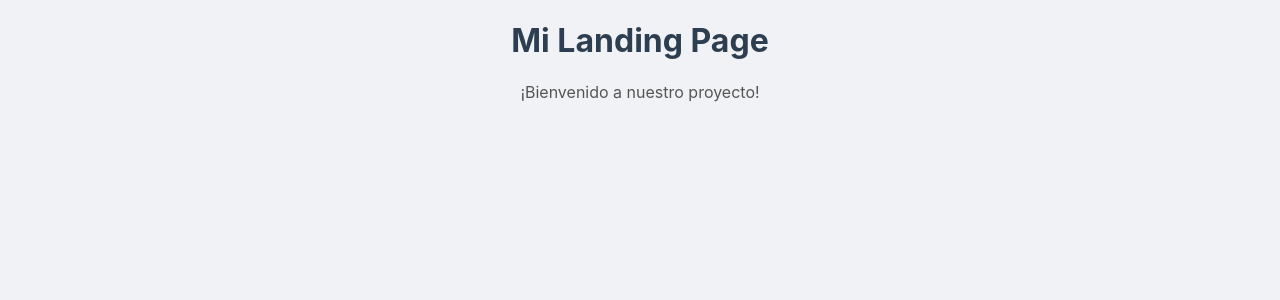
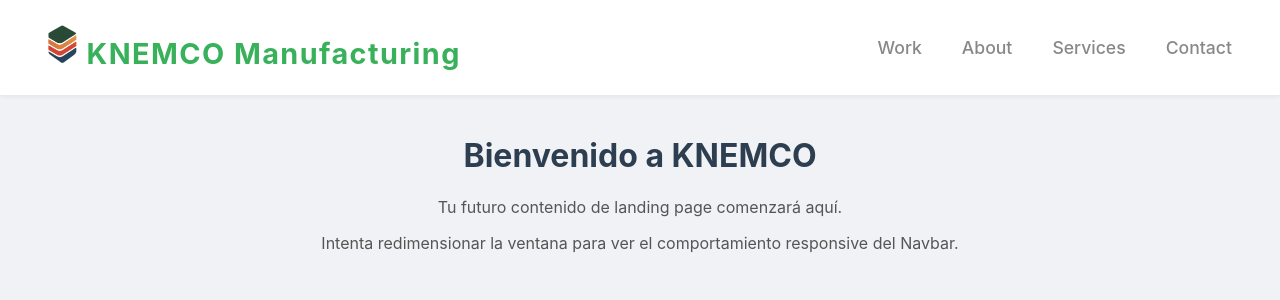
Before and after one commit to MauroMiranda0/knemco-manufacturing-fullstack, a React (Vite) app in the folder client/: page / in a window 1280 px wide. Shown: the top 300 px of the page. Built offline with nearby package versions, Linux system fonts and the light colour scheme.

Commit message:
feat: Implement responsive Navbar component

```diff
--- a/client/src/App.jsx
+++ b/client/src/App.jsx
@@ -1,12 +1,18 @@
 // client/src/App.jsx
 import React from 'react';
+import Navbar from './components/Navbar'; // Importa el componente Navbar
 // Importar estilos generales más adelante
 
 function App() {
   return (
     <div>
-      <h1>Mi Landing Page</h1>
-      <p>¡Bienvenido a nuestro proyecto!</p>
+      <Navbar /> {/* Renderiza el componente Navbar */}
+      {/* El contenido de tu landing page irá aquí, debajo del Navbar */}
+      <main style={{ padding: '20px', textAlign: 'center' }}>
+        <h1>Bienvenido a KNEMCO</h1>
+        <p>Tu futuro contenido de landing page comenzará aquí.</p>
+        <p>Intenta redimensionar la ventana para ver el comportamiento responsive del Navbar.</p>
+      </main>
     </div>
   );
 }
--- /dev/null
+++ b/client/src/components/Navbar.jsx
@@ -0,0 +1,35 @@
+// client/src/components/Navbar.jsx
+import React from 'react';
+import '../styles/Navbar.css'; // Importamos el CSS específico para el Navbar
+import Logo from '../assets/logo.jpg';
+
+
+const Navbar = () => {
+  // Podemos añadir estado y lógica para el menú responsive aquí más adelante
+  return (
+    <nav className="navbar">
+      <div className="navbar-brand">
+        <a href="/" className="navbar-logo">
+        <img src={Logo} alt="imagen logo" />
+          <span className='title'>KNEMCO Manufacturing</span>
+        </a>
+      </div>
+      <ul className="navbar-nav">
+        <li className="nav-item">
+          <a href="#work" className="nav-link">Work</a>
+        </li>
+        <li className="nav-item">
+          <a href="#about" className="nav-link">About</a>
+        </li>
+        <li className="nav-item">
+          <a href="#services" className="nav-link">Services</a>
+        </li>
+        <li className="nav-item">
+          <a href="#contact" className="nav-link">Contact</a>
+        </li>
+      </ul>
+    </nav>
+  );
+};
+
+export default Navbar;
--- /dev/null
+++ b/client/src/styles/Navbar.css
@@ -0,0 +1,74 @@
+/* client/src/styles/Navbar.css */
+
+.navbar {
+  display: flex; /* Usamos flexbox para alinear elementos */
+  justify-content: space-between; /* Espacia el logo y los enlaces */
+  align-items: center; /* Centra verticalmente los elementos */
+  padding: 1.5rem 3rem; /* Espaciado interno superior/inferior y lateral */
+  background-color: #fff; /* Fondo blanco */
+  box-shadow: 0 2px 4px rgba(0, 0, 0, 0.05); /* Sutil sombra en la parte inferior */
+  position: sticky; /* Permite que el navbar se quede arriba al hacer scroll */
+  top: 0;
+  z-index: 1000; /* Asegura que esté por encima de otros elementos */
+}
+
+.navbar-logo img {
+  height: 40px;
+  margin-right: 10px;
+}
+
+.navbar-brand .navbar-logo {
+  font-size: 1.8rem; /* Tamaño del texto del logo */
+  font-weight: bold;
+  color: #38b15a; /* Color verde del logo (Knemco) */
+  text-decoration: none; /* Elimina el subrayado del enlace */
+  letter-spacing: 0.05em; /* Pequeño espaciado entre letras */
+  transition: color 0.3s ease; /* Transición suave para el color */
+}
+
+.navbar-brand .navbar-logo:hover {
+  color: #2e8b4e; /* Un tono más oscuro al pasar el ratón */
+}
+
+.navbar-nav {
+  display: flex; /* Flexbox para los elementos de navegación */
+  list-style: none; /* Elimina los puntos de la lista */
+  margin: 0;
+  padding: 0;
+}
+
+.nav-item {
+  margin-left: 2.5rem; /* Espacio entre los elementos de navegación */
+}
+
+.nav-link {
+  color: #888; /* Color de texto gris claro */
+  text-decoration: none; /* Elimina el subrayado */
+  font-size: 1.1rem; /* Tamaño del texto */
+  font-weight: 500; /* Grosor de la fuente */
+  transition: color 0.3s ease; /* Transición suave para el color */
+}
+
+.nav-link:hover,
+.nav-link:focus {
+  color: #333; /* Color de texto más oscuro al pasar el ratón */
+}
+
+/* --- Responsive Design --- */
+/* Para pantallas más pequeñas, ocultamos el menú de navegación y preparamos para un icono de hamburguesa */
+@media (max-width: 768px) {
+  .navbar-nav {
+    display: none; /* Oculta el menú de navegación por defecto */
+    /* Aquí iría la lógica para mostrar el menú con un icono de hamburguesa */
+  }
+
+  .navbar {
+    padding: 1rem 1.5rem; /* Menos padding en pantallas pequeñas */
+  }
+
+  .navbar-brand .navbar-logo {
+    font-size: 1.5rem; /* Tamaño de logo más pequeño en móviles */
+  }
+
+  /* Más adelante añadiremos un botón de hamburguesa y un menú que se despliegue */
+}
```
Also changed, not shown: client/src/assets/logo.jpg (added).
